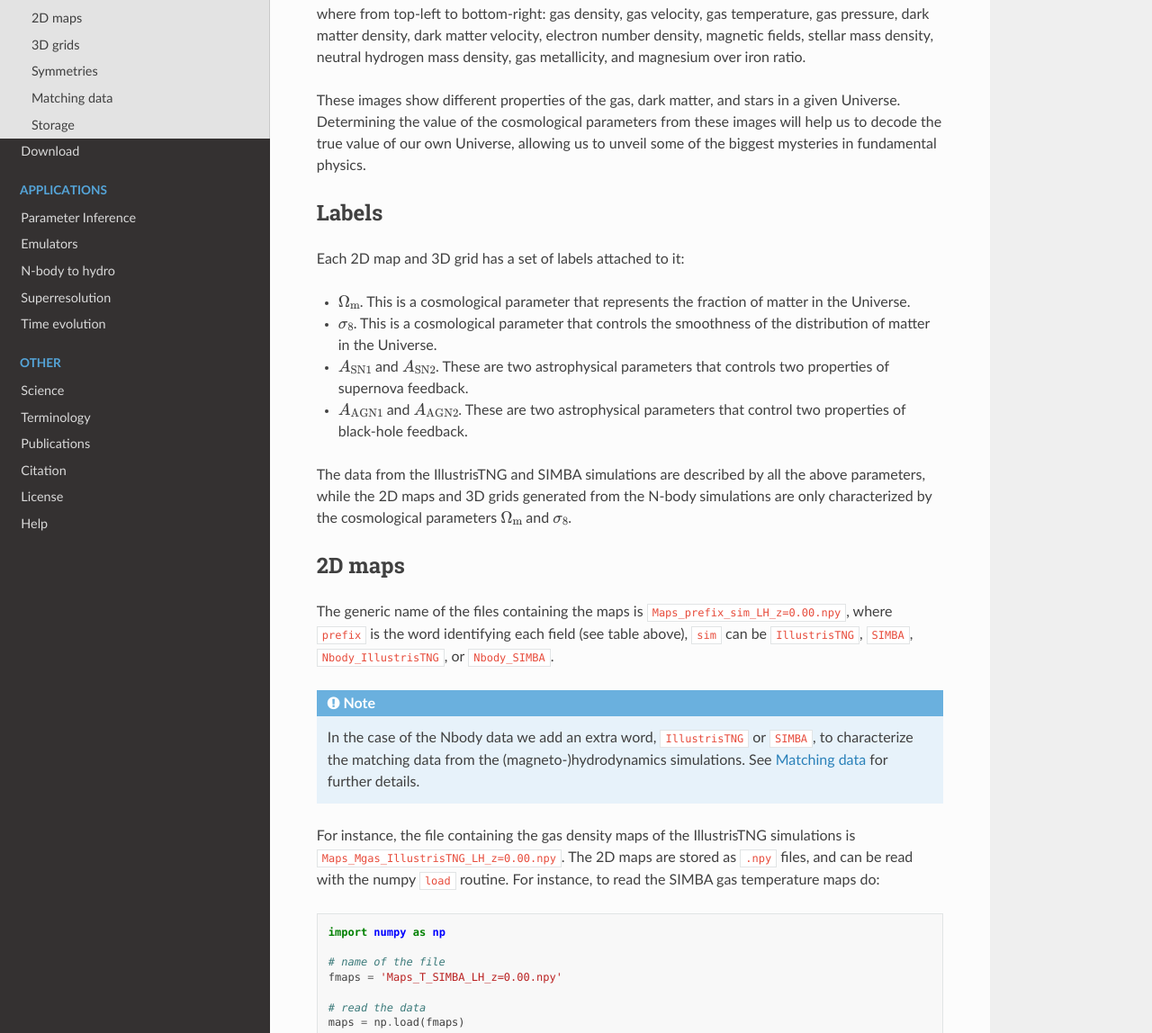
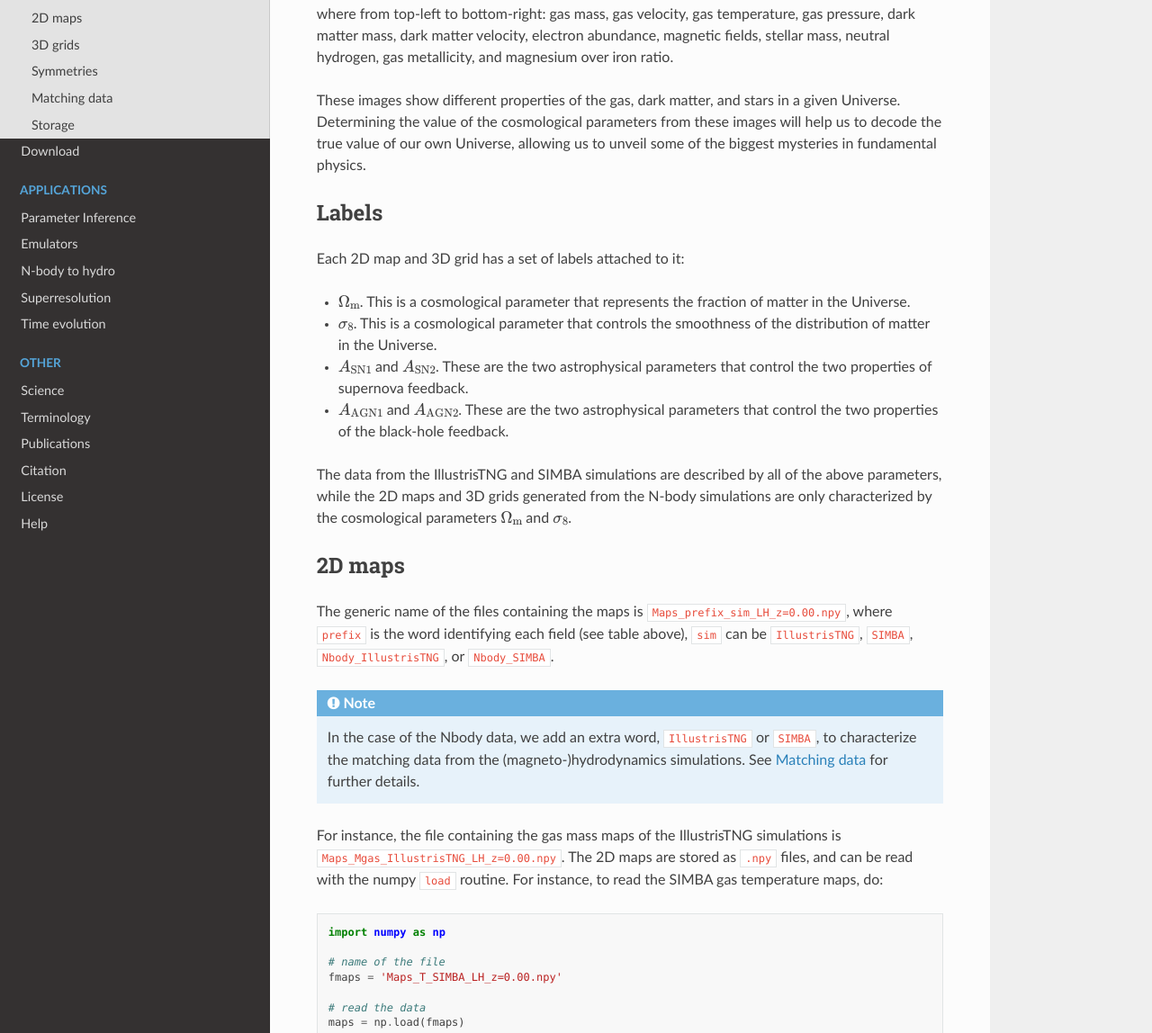
Before and after one commit to franciscovillaescusa/CMD, a Sphinx documentation site: the page built from docs/source/data.rst, in a window 1280 px wide and 1400 px high, scrolled down 2026 px. Shown: the part 252-1400 px from the top of the window at 90% size. Built offline with Sphinx 7.4.7 and the Read the Docs theme 2.0.0, drawn with Linux system fonts in a browser that asks for light colours; some of the changed text lies outside the part shown.

Commit message:
Update data.rst
Grammatical and typo errors

```diff
--- a/docs/source/data.rst
+++ b/docs/source/data.rst
@@ -69,17 +69,17 @@ The table below lists the 13 types of fields represented by the data and provide
 | Total                    |        | 195,000 | 195,000  | 180,000 | 180,000  | 30,000  | 30,000   |                                      |
 +--------------------------+--------+---------+----------+---------+----------+---------+----------+--------------------------------------+
 
-where :math:`M_\odot` represents the mass of the Sun, km/s stands for kilometers per second, :math:`h` is the reduced Hubble constant, that in all CMD is fixed to 0.67, and :math:`{\rm kpc}` stands for kiloparsec (3,260 light years). The coefficient :math:`A` is 2 for 2D maps and 3 for 3D grids.
+where :math:`M_\odot` represents the mass of the Sun, km/s stands for kilometers per second, :math:`h` is the reduced Hubble constant, which is fixed to 0.67 in all CMD, and :math:`{\rm kpc}` stands for kiloparsec (3,260 light years). The coefficient :math:`A` is 2 for 2D maps and 3 for 3D grids.
 
 .. Note::
 
    All 2D maps have :math:`256^2` pixels and cover a periodic area of :math:`(25~h^{-1}{\rm Mpc})^2` at redshift 0. The 3D grids contain :math:`128^3`, :math:`256^3` or :math:`512^3` voxels over a volume of :math:`(25~h^{-1}{\rm Mpc})^3` and are at redshifts 0, 0.5, 1, 1.5, and 2.
 
-We show an example of how the IllustrisTNG images look like for the different fields:
+We show an example of what the IllustrisTNG images look like for the different fields:
 
 .. image:: multifield.png
 
-where from top-left to bottom-right: gas density, gas velocity, gas temperature, gas pressure, dark matter density, dark matter velocity, electron number density, magnetic fields, stellar mass density, neutral hydrogen mass density, gas metallicity, and magnesium over iron ratio.
+where from top-left to bottom-right: gas mass, gas velocity, gas temperature, gas pressure, dark matter mass, dark matter velocity, electron abundance, magnetic fields, stellar mass, neutral hydrogen, gas metallicity, and magnesium over iron ratio.
 
 These images show different properties of the gas, dark matter, and stars in a given Universe. Determining the value of the cosmological parameters from these images will help us to decode the true value of our own Universe, allowing us to unveil some of the biggest mysteries in fundamental physics.
 
@@ -90,10 +90,10 @@ Each 2D map and 3D grid has a set of labels attached to it:
 
 - :math:`\Omega_{\rm m}`. This is a cosmological parameter that represents the fraction of matter in the Universe.
 - :math:`\sigma_8`. This is a cosmological parameter that controls the smoothness of the distribution of matter in the Universe.
-- :math:`A_{\rm SN1}` and :math:`A_{\rm SN2}`. These are two astrophysical parameters that controls two properties of supernova feedback.
-- :math:`A_{\rm AGN1}` and :math:`A_{\rm AGN2}`. These are two astrophysical parameters that control two properties of black-hole feedback.
+- :math:`A_{\rm SN1}` and :math:`A_{\rm SN2}`. These are the two astrophysical parameters that control the two properties of supernova feedback.
+- :math:`A_{\rm AGN1}` and :math:`A_{\rm AGN2}`. These are the two astrophysical parameters that control the two properties of the black-hole feedback.
 
-The data from the IllustrisTNG and SIMBA simulations are described by all the above parameters, while the 2D maps and 3D grids generated from the N-body simulations are only characterized by the cosmological parameters :math:`\Omega_{\rm m}` and :math:`\sigma_8`.
+The data from the IllustrisTNG and SIMBA simulations are described by all of the above parameters, while the 2D maps and 3D grids generated from the N-body simulations are only characterized by the cosmological parameters :math:`\Omega_{\rm m}` and :math:`\sigma_8`.
 
 
 2D maps
@@ -103,9 +103,9 @@ The generic name of the files containing the maps is ``Maps_prefix_sim_LH_z=0.00
 
 .. Note::
 
-   In the case of the Nbody data we add an extra word, ``IllustrisTNG`` or ``SIMBA``, to characterize the matching data from the (magneto-)hydrodynamics simulations. See :ref:`matching-data` for further details.
+   In the case of the Nbody data, we add an extra word, ``IllustrisTNG`` or ``SIMBA``, to characterize the matching data from the (magneto-)hydrodynamics simulations. See :ref:`matching-data` for further details.
 
-For instance, the file containing the gas density maps of the IllustrisTNG simulations is ``Maps_Mgas_IllustrisTNG_LH_z=0.00.npy``. The 2D maps are stored as ``.npy`` files, and can be read with the numpy ``load`` routine. For instance, to read the SIMBA gas temperature maps do:
+For instance, the file containing the gas mass maps of the IllustrisTNG simulations is ``Maps_Mgas_IllustrisTNG_LH_z=0.00.npy``. The 2D maps are stored as ``.npy`` files, and can be read with the numpy ``load`` routine. For instance, to read the SIMBA gas temperature maps, do:
 
 .. code:: python
 
@@ -119,7 +119,7 @@ For instance, the file containing the gas density maps of the IllustrisTNG simul
 
 The file contains 15,000 maps with :math:`256^2` pixels each.
 
-We note that the name of the files for the Nbody 2D maps is slighty different to reflect the (magneto-)hydrodynamic simulation they should be matched on:
+We note that the name of the files for the Nbody 2D maps is slighty different to reflect the (magneto-)hydrodynamic simulation they should be matched on.
 
 The values of the cosmological and astrophysical parameters characterizing the maps of a given field are given in ``params_sim.txt`` where ``sim`` can be IllustrisTNG, SIMBA or Nbody. These files can be read as follows:
 
@@ -163,7 +163,7 @@ The generic name of the files containing the 3D grids is ``Grids_prefix_sim_LH_g
 
    In the case of the Nbody data we add an extra word, ``IllustrisTNG`` or ``SIMBA``, to characterize the matching data from the (magneto-)hydrodynamics simulations. See :ref:`matching-data` for further details.
 
-For instance, the file containing the 3D gas metallicity of the IllustrisTNG simulations on a grid with ``256^3`` voxels at redshift 0 is ``Grids_Z_IllustrisTNG_LH_256_z=0.00.npy``. The 3D grids are stored as ``.npy`` files, and can be read with the numpy ``load`` routine. For instance, to read the SIMBA neutral hydrogen mass density at redshift 1.0 with a grid of ``128^3`` voxels do:
+For instance, the file containing the 3D gas metallicity of the IllustrisTNG simulations on a grid with ``256^3`` voxels at redshift 0 is ``Grids_Z_IllustrisTNG_LH_256_z=0.00.npy``. The 3D grids are stored as ``.npy`` files, and can be read with the numpy ``load`` routine. For instance, to read the SIMBA neutral hydrogen mass at redshift 1.0 with a grid of ``128^3`` voxels, do:
 
 .. code:: python
 
@@ -175,7 +175,7 @@ For instance, the file containing the 3D gas metallicity of the IllustrisTNG sim
    # read the data
    grids = np.load(fgrids)
 
-The file contains 1,000 grids with :math:`128^3` voxels each. For large files (e.g. those containing the grids with :math:`512^3` voxels) it is better to read the files in a slightly different way, to avoid running out of RAM memory:
+The file contains 1,000 grids with :math:`128^3` voxels each. For large files (e.g. those containing the grids with :math:`512^3` voxels), it is better to read the files in a slightly different way to avoid running out of RAM memory:
 
 .. code:: python
 
@@ -207,13 +207,13 @@ The values of the cosmological and astrophysical parameters characterizing the m
    # read the data
    params = np.loadtxt(fparams)
 
-The file contains 1,000 entries with 6 values per entry. The first and second entries are the values of :math:`\Omega_{\rm m}` and :math:`\sigma_8`, while the rest represent the values of the astrophysical parameters: :math:`A_{\rm SN1}`, :math:`A_{\rm AGN1}`, :math:`A_{\rm SN2}`, :math:`A_{\rm AGN2}`.
+The file contains 1,000 entries with 6 values per entry. The first and second entries are the values of :math:`\Omega_{\rm m}` and :math:`\sigma_8`, while the rest represent the values of the astrophysical parameters: :math:`A_{\rm SN1}`, :math:`A_{\rm AGN1}`, :math:`A_{\rm SN2}` and :math:`A_{\rm AGN2}`.
 
 .. note::
 
    In the case of the ``Nbody`` maps, only the first and second columns (the ones containing the values of :math:`\Omega_{\rm m}` and :math:`\sigma_8`) are relevant. The other 4 columns can be disregarded (because the Nbody simulations do not model supernovae and black holes). They are only kept to standardize the training of the networks.
 
-The value of the cosmological and astrophysical parameters of a given grid can be found as
+The value of the cosmological and astrophysical parameters of a given grid can be found as:
 
 .. code:: python
 
@@ -224,7 +224,7 @@ The value of the cosmological and astrophysical parameters of a given grid can b
 Symmetries
 ----------
 
-Each 2D map and 3D grid from CMD has a set of labels associated to it: two cosmological parameters and four astrophysical parameters (only in the case of data from IllustrisTNG and SIMBA simulations). These labels will remain the same if
+Each 2D map and 3D grid from CMD has a set of labels associated with it: two cosmological parameters and four astrophysical parameters (only in the case of data from IllustrisTNG and SIMBA simulations). These labels will remain the same if
 
 - rotations
 - translations
@@ -265,7 +265,7 @@ Matching data
 
 There are several ways to match CMD.
 
-1. The 2D maps and 3D grids can be matched across fields within the same simulation type. For instance, the maps number 2786 of the files ``Maps_ne_IllustrisTNG_LH_z=0.0.npy`` and ``Maps_B_IllustrisTNG_LH_z=0.0.npy`` represent the same region of the same simulation. The only difference is that the first map will show the electron abundance while the second shows the magnetic fields. The same thing applies to the 3D grids. For instance, the grids number 621 of the files ``Grids_HI_SIMBA_LH_128_z=0.0.npy`` and ``Grids_Mgas_SIMBA_LH_128_z=0.0.npy`` represent the same volume of the same simulation with the only difference that the first grid shows the neutral hydrogen mass density while the second contains the gas density.
+1. The 2D maps and 3D grids can be matched across fields within the same simulation type. For instance, the maps number 2786 of the files ``Maps_ne_IllustrisTNG_LH_z=0.0.npy`` and ``Maps_B_IllustrisTNG_LH_z=0.0.npy`` represent the same region of the same simulation. The only difference is that the first map shows the electron abundance while the second shows the magnetic fields. The same thing applies to the 3D grids. For instance, the grids number 621 of the files ``Grids_HI_SIMBA_LH_128_z=0.0.npy`` and ``Grids_Mgas_SIMBA_LH_128_z=0.0.npy`` represent the same volume of the same simulation with the only difference that the first grid shows the neutral hydrogen mass while the second contains the gas mass.
 
 .. warning::
 
@@ -285,7 +285,7 @@ There are several ways to match CMD.
 
    We do not recommend using the above time matching for the 2D maps. The reason is that in a simulation, particles will move with time, so particles that are in a given map at a given time may move to another map at a different time. While this is not a problem for the 3D grids, it may be a challenge for the 2D maps.
 
-We note that the above three matchings can be combined. For instance, in the :ref:`mapping` application we want to find the mapping between the total matter from an N-body simulation and a given field from a (magneto-)hydrodynamic simulation. In this case, the grids number 714 of the files ``Grids_T_SIMBA_LH_256_z=0.0.npy`` and ``Grids_Mtot_Nbody_SIMBA_LH_256_z=0.0.npy`` represent the same region at redshift 0, the first grid will contain the gas temperature from the hydrodynamic simulation while the second is the total matter field from the equivalent N-body simulation.
+We note that the above three matchings can be combined. For instance, in the :ref:`mapping` application, we want to find the mapping between the total matter from an N-body simulation and a given field from a (magneto-)hydrodynamic simulation. In this case, the grids number 714 of the files ``Grids_T_SIMBA_LH_256_z=0.0.npy`` and ``Grids_Mtot_Nbody_SIMBA_LH_256_z=0.0.npy`` represent the same region at redshift 0; the first grid will contain the gas temperature from the hydrodynamic simulation while the second is the total matter field from the equivalent N-body simulation.
 
 
 Storage
@@ -295,4 +295,4 @@ Each pixel of a 2D map and each voxel of a 3D grid is stored as a float, i.e. it
 
 A single 2D map that has :math:`256^2` pixels will take :math:`256^2\times4=0.25` Mb. CMD is organized into files that contain 15,000 maps per field. Those files require 3.75 Gb. Since there are 27 of those files in CMD (13 for IllustrisTNG, 12 for SIMBA, and 1+1 for N-body), downloading all 2D maps from CMD requires ~100 Gb.
 
-A single 3G grid with :math:`N^3` voxels will take :math:`N^3\times4` bytes, i.e. 8 Mb for :math:`N=128`, 64 Mb for :math:`N=256`, or 512 Mb for :math:`N=512`. CMD is organized into files that contain 1,000 3D grids for each field. Each of those files will occupy 7.8 Gb (:math:`N=128`), 62.5 Gb (:math:`N=256`), and 500 Gb (:math:`N=512`). All CMD files containing 3D grids at a given resolution and redshift will take 211 Gb, 1.65 Tb, and 13.2 Tb for :math:`N=128, 256, 512`, respectively. All files at all redshifts and resolutions will take 75.2 Tb.
+A single 3D grid with :math:`N^3` voxels will take :math:`N^3\times4` bytes, i.e. 8 Mb for :math:`N=128`, 64 Mb for :math:`N=256`, or 512 Mb for :math:`N=512`. CMD is organized into files that contain 1,000 3D grids for each field. Each of those files will occupy 7.8 Gb (:math:`N=128`), 62.5 Gb (:math:`N=256`), and 500 Gb (:math:`N=512`). All CMD files containing 3D grids at a given resolution and redshift will take 211 Gb, 1.65 Tb, and 13.2 Tb for :math:`N=128, 256, 512`, respectively. All files at all redshifts and resolutions will take 75.2 Tb.
```
Also changed, not shown: other parts of docs/source/data.rst (+4 -4 lines).
